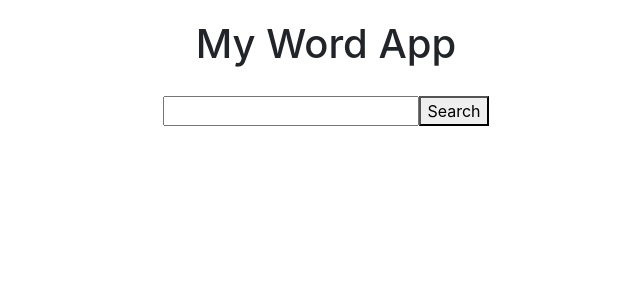
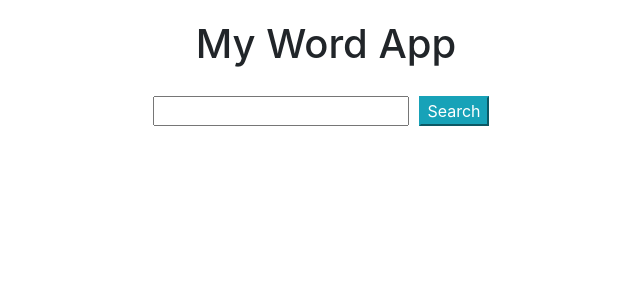
Before and after one commit to Maymoonah/movies, a React (Create React App) app: page / in a window 1280 px wide. Shown: the top 300 px of the page, without its empty margins (314-954 px from the left). Built offline with nearby package versions, Linux system fonts and the light colour scheme.

Commit message:
add class names

```diff
--- a/src/components/search.js
+++ b/src/components/search.js
@@ -33,7 +33,7 @@ class Search extends Component {
 		return (
 			<div className="text-center" >
 				<input type="text" name="searchWord" onKeyUp={this.getWord} />
-				<button type="submit" onClick={this.onSubmit}>Search</button>
+				<button type="submit" className="btn-info" onClick={this.onSubmit}>Search</button>
 			</div>
 		);
 	}
```
